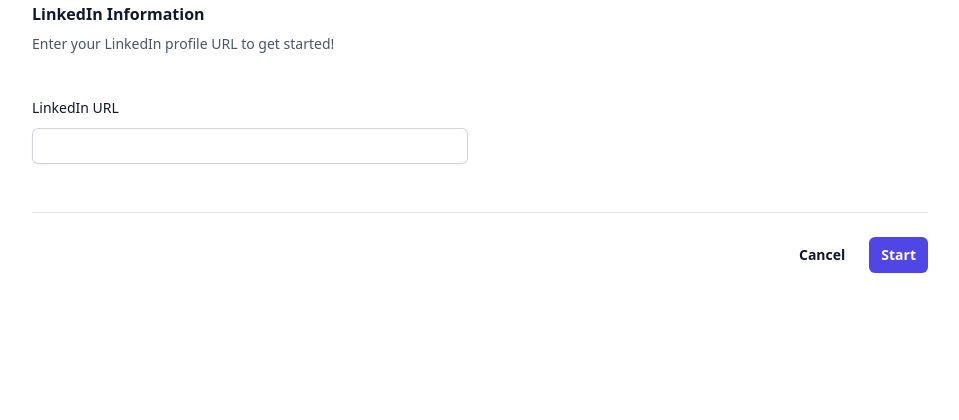
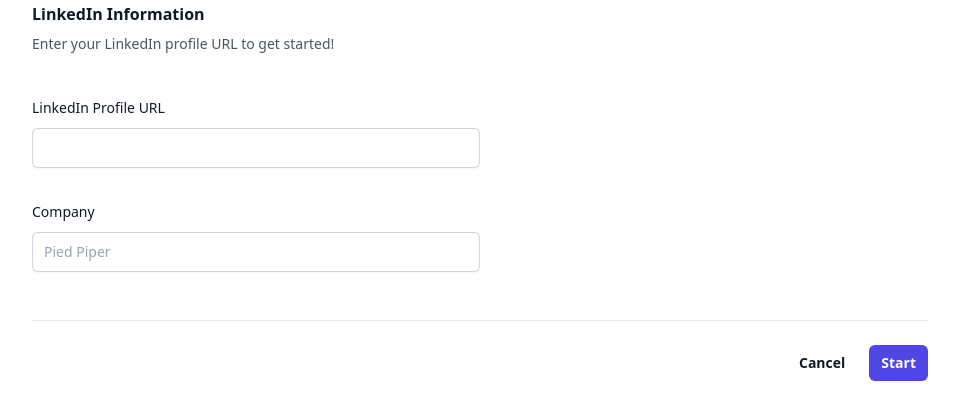
Before and after one commit to edwardzhang02/hire-me-pls, a React (Vite) app in the folder pennappsweb/: page / in a window 1280 px wide. Shown: the top 420 px of the page, without its empty margins (160-1119 px from the left). Built offline with nearby package versions, Linux system fonts and the light colour scheme; no server answers.

Commit message:
prospeo api

```diff
--- a/pennappsweb/src/App.jsx
+++ b/pennappsweb/src/App.jsx
@@ -1,8 +1,12 @@
 import { useState } from "react";
 import "./App.css";
+import Spinner from "./components/Spinner";
 
 function App() {
   const [linkedin, setLinkedin] = useState("");
+  const [company, setCompany] = useState("");
+  const [loading, setLoading] = useState(false);
+
   const url = "/api/linkedin-email-finder";
   const apiKey = import.meta.env.VITE_PROSPEO_API;
 
@@ -11,23 +15,30 @@
     "X-KEY": apiKey,
   };
 
-  // const data = {
-  //   url: "https://www.linkedin.com/in/lucas-zhu-239b13144/",
-  // };
-
   const submitLinkedin = (e) => {
     e.preventDefault();
+    setLoading(true);
     fetch(url, {
       method: "POST",
       headers: requiredHeaders,
       body: JSON.stringify({ url: linkedin }),
     })
       .then((response) => response.json())
-      .then(console.log);
+      .then((data) => {
+        console.log(data);
+        setLoading(false);
+        fetch("exampleUrl/generate", {
+          method: "POST",
+          body: data,
+        });
+      });
   };
 
   return (
     <div className="max-w-4xl mx-auto">
+      {loading ? (
+        <Spinner className="mx-auto my-auto" />
+      ) : (
         <form onSubmit={(e) => submitLinkedin(e)}>
           <div className="space-y-12">
             <div className="border-b border-gray-900/10 pb-12">
@@ -39,23 +50,48 @@
               </p>
 
               <div className="mt-10 grid grid-cols-1 gap-x-6 gap-y-8 sm:grid-cols-6">
-              <div className="sm:col-span-3">
+                <div className="sm:col-span-4">
                   <label
-                  htmlFor="company-name"
+                    htmlFor="linkedin"
                     className="block text-sm font-medium leading-6 text-gray-900"
                   >
-                  LinkedIn URL
+                    LinkedIn Profile URL
                   </label>
                   <div className="mt-2">
+                    <div className="flex rounded-md shadow-sm ring-1 ring-inset ring-gray-300 focus-within:ring-2 focus-within:ring-inset focus-within:ring-indigo-600 sm:max-w-md">
                       <input
+                        type="text"
+                        name="linkedin"
+                        id="linkedin"
+                        autoComplete="linkedin"
+                        className="block flex-1 border-0 bg-transparent text-gray-900 placeholder:text-gray-400 focus:ring-0 sm:text-sm sm:leading-6"
+                        placeholder=""
                         value={linkedin}
                         onChange={(e) => setLinkedin(e.target.value)}
+                      />
+                    </div>
+                  </div>
+                </div>
+
+                <div className="sm:col-span-4">
+                  <label
+                    htmlFor="company"
+                    className="block text-sm font-medium leading-6 text-gray-900"
+                  >
+                    Company
+                  </label>
+                  <div className="mt-2">
+                    <div className="flex rounded-md shadow-sm ring-1 ring-inset ring-gray-300 focus-within:ring-2 focus-within:ring-inset focus-within:ring-indigo-600 sm:max-w-md">
+                      <input
                         type="text"
-                    name="company-name"
-                    id="company-name"
-                    autoComplete="given-name"
-                    className="block w-full rounded-md border-0 py-1.5 text-gray-900 shadow-sm ring-1 ring-inset ring-gray-300 placeholder:text-gray-400 focus:ring-2 focus:ring-inset focus:ring-indigo-600 sm:text-sm sm:leading-6"
+                        name="company"
+                        id="company"
+                        className="block flex-1 border-0 bg-transparent text-gray-900 placeholder:text-gray-400 focus:ring-0 sm:text-sm sm:leading-6"
+                        placeholder="Pied Piper"
+                        value={company}
+                        onChange={(e) => setCompany(e.target.value)}
                       />
+                    </div>
                   </div>
                 </div>
               </div>
@@ -77,6 +113,7 @@
             </button>
           </div>
         </form>
+      )}
     </div>
   );
 }
--- /dev/null
+++ b/pennappsweb/src/components/Spinner.jsx
@@ -0,0 +1,25 @@
+const Spinner = () => {
+  return (
+    <div role="status" className="grid h-screen place-items-center">
+      <svg
+        aria-hidden="true"
+        className="w-12 h-12 mr-2 text-gray-200 animate-spin dark:text-gray-600 fill-blue-600"
+        viewBox="0 0 100 101"
+        fill="none"
+        xmlns="http://www.w3.org/2000/svg"
+      >
+        <path
+          d="M100 50.5908C100 78.2051 77.6142 100.591 50 100.591C22.3858 100.591 0 78.2051 0 50.5908C0 22.9766 22.3858 0.59082 50 0.59082C77.6142 0.59082 100 22.9766 100 50.5908ZM9.08144 50.5908C9.08144 73.1895 27.4013 91.5094 50 91.5094C72.5987 91.5094 90.9186 73.1895 90.9186 50.5908C90.9186 27.9921 72.5987 9.67226 50 9.67226C27.4013 9.67226 9.08144 27.9921 9.08144 50.5908Z"
+          fill="currentColor"
+        />
+        <path
+          d="M93.9676 39.0409C96.393 38.4038 97.8624 35.9116 97.0079 33.5539C95.2932 28.8227 92.871 24.3692 89.8167 20.348C85.8452 15.1192 80.8826 10.7238 75.2124 7.41289C69.5422 4.10194 63.2754 1.94025 56.7698 1.05124C51.7666 0.367541 46.6976 0.446843 41.7345 1.27873C39.2613 1.69328 37.813 4.19778 38.4501 6.62326C39.0873 9.04874 41.5694 10.4717 44.0505 10.1071C47.8511 9.54855 51.7191 9.52689 55.5402 10.0491C60.8642 10.7766 65.9928 12.5457 70.6331 15.2552C75.2735 17.9648 79.3347 21.5619 82.5849 25.841C84.9175 28.9121 86.7997 32.2913 88.1811 35.8758C89.083 38.2158 91.5421 39.6781 93.9676 39.0409Z"
+          fill="currentFill"
+        />
+      </svg>
+      <span className="sr-only">Loading...</span>
+    </div>
+  );
+};
+
+export default Spinner;
```
Lines whose indentation alone changed are shown as unchanged.
